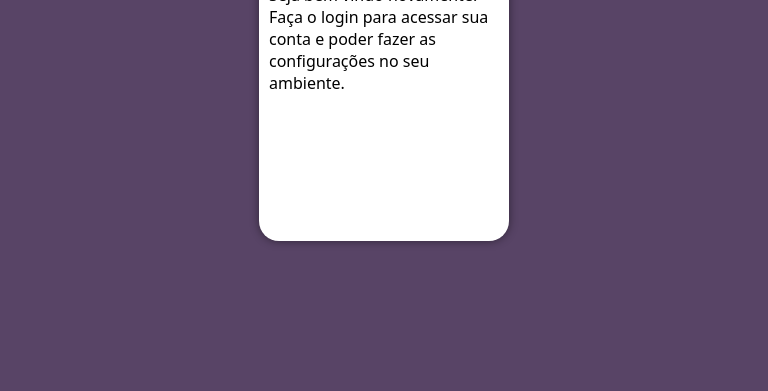
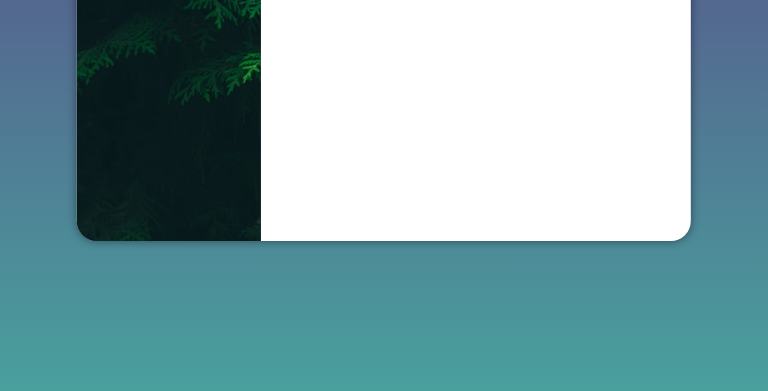
Before and after one commit to camiladlima/projeto-login, a plain HTML site: page index.html in a window 768 px wide. Shown: the part 409-800 px from the top of the page. Drawn offline with Linux system fonts and the light colour scheme.

Commit message:
media query para outras telas

```diff
--- /dev/null
+++ b/estilos/media-query.css
@@ -0,0 +1,43 @@
+@charset "UTF-8";
+
+@media screen and (min-width: 768px) and (max-width: 992px) {
+    body{
+        background-image: linear-gradient(to top, #49a09d, #5f2c82);
+    }
+    section#login{
+        width: 80vw;
+
+    }
+
+    section#login > div#imagem{
+        float: left;
+        width: 30%;
+        height: 100%;
+    }
+
+    section#login > div#formulario{
+        float: right;
+        width: 70%;
+    }
+
+    @media screen and (min-width: 992px) {
+        body:{
+            background-image: linear-gradient(to top, #49a09d, #5f2c82);
+        }
+
+        section#login{
+            width: 950px;
+        }
+
+    }
+    section#login > div#imagen{
+        float: left;
+        width: 50%;
+        height: 100%;
+    }
+
+    section#login > div#formulario{
+        float: right;
+        width: 50%;
+    }
+}
--- a/estilos/style.css
+++ b/estilos/style.css
@@ -37,6 +37,8 @@ section#login{
     height: 500px;
     border-radius: 20px;
     box-shadow: 0px 0px 10px rgba(0, 0, 0, 0.463);
+    transition: width 0.5s, height 0.5s;
+    -o-transition-timing-function: ease;
 }
 
 section#login > div#imagem{
--- a/index.html
+++ b/index.html
@@ -5,6 +5,7 @@
     <meta name="viewport" content="width=device-width, initial-scale=1.0">
     <title>Login</title>
     <link rel="stylesheet" href="estilos/style.css">
+    <link rel="stylesheet" href="estilos/media-query.css">
 </head>
 <body>
     <main>
```
